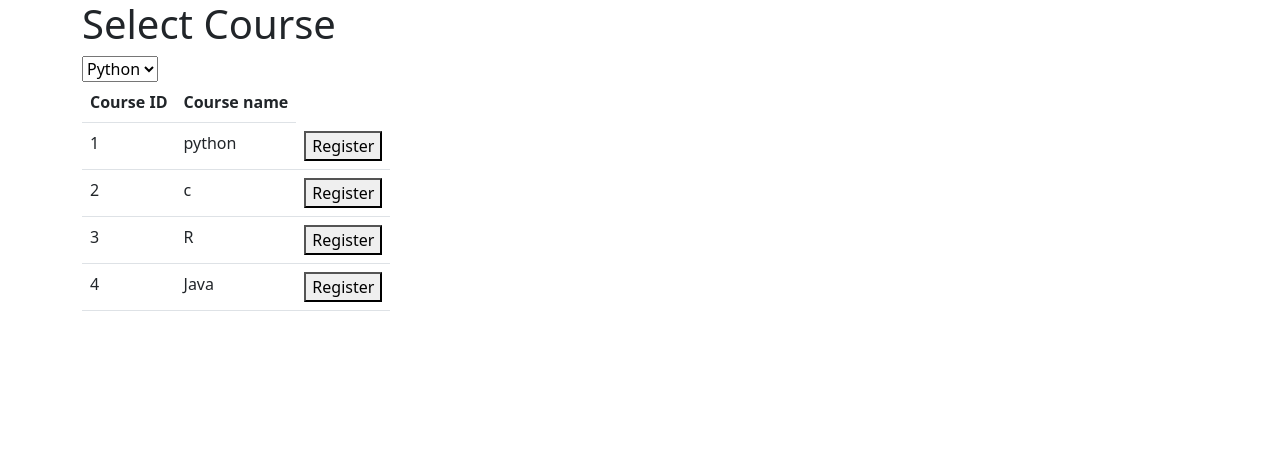
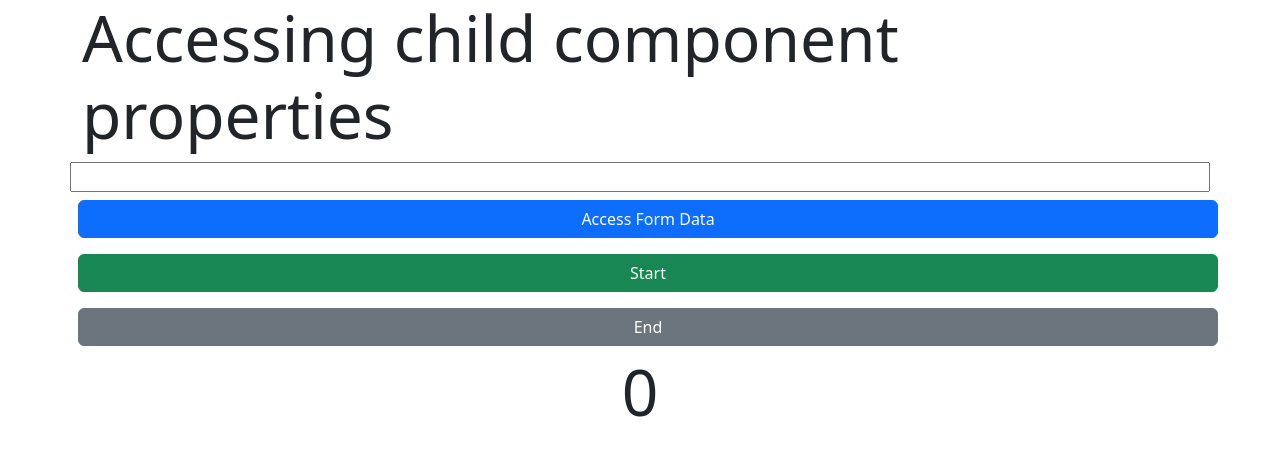
Before and after one commit to Pr454th/PoolCarz, an Angular app: page / in a window 1280 px wide. Shown: the top 456 px of the page. Built offline with nearby package versions, Linux system fonts and the light colour scheme.

Commit message:
child members accessing using viewchild

```diff
--- a/src/app/app.component.html
+++ b/src/app/app.component.html
@@ -1,4 +1,5 @@
-<div *ngIf="submitted" class="container">
+<!--Login form-->
+<!-- <div *ngIf="!submitted" class="container">
   <div class="container">
     <div class="row justify-content-center mt-2">
       <div class="card col-md-12 w-50">
@@ -27,8 +28,7 @@
       </div>
     </div>
   </div>
-</div>
-<!--parent to child component-->
+</div> -->
 <!-- <div *ngIf="submitted" class="container">
   <div class="row mt-2">
     <div class="col-lg">
@@ -46,7 +46,10 @@
     </div>
   </div>
 </div> -->
-<div class="container">
+
+<!--parent to child component-->
+<!---->
+<!-- <div class="container">
   <div>
     <h1>Select Course</h1>
     <select #course (change)="course.value">
@@ -56,11 +59,27 @@
         <option value="Java">Java</option>
     </select>
   </div>
-  <!-- <app-courselist [cName]="course.value"></app-courselist> -->
+  <app-courselist [cName]="course.value"></app-courselist>
 </div>
+-->
+
+<!--child to parent component-->
+<!--
 <div class="container">
   <div>
     <app-courselist (OnRegister)="assignedCourse($event)"></app-courselist>
     <p *ngIf="message">You have choosen {{message}}</p>
   </div>
+</div> -->
+
+<!--view child child members accessed by parent component-->
+<div class="container">
+  <div class="row">
+    <h1 class="display-3">Accessing child component properties</h1>
+    <input type="text" #ssn>
+    <button class="btn btn-primary m-2" (click)="modify()">Access Form Data</button>
+    <button class="btn btn-success m-2" (click)="startTimer()">Start</button>
+    <button class="btn btn-secondary m-2" (click)="endTimer()">End</button>
+    <app-timer></app-timer>
   </div>
+</div>
--- a/src/app/app.component.ts
+++ b/src/app/app.component.ts
@@ -1,12 +1,13 @@
-import { Component } from '@angular/core';
+import { AfterViewInit, Component, ElementRef, ViewChild } from '@angular/core';
 import { Login } from './login/login';
+import { TimerComponent } from './timer/timer.component';
 
 @Component({
   selector: 'app-root',
   templateUrl: './app.component.html',
   styleUrls: ['./app.component.css']
 })
-export class AppComponent {
+export class AppComponent implements AfterViewInit {
   title:string="angular";
   message!:string;//child to parent component
   isAuthenticated!:boolean;//!->to avoid initialization errors
@@ -38,4 +39,24 @@ export class AppComponent {
   {
     this.message=x;
   }
+  //viewchild decorator
+  @ViewChild(TimerComponent) timercomponent!:TimerComponent;
+  startTimer()
+  {
+    this.timercomponent.begin();
+  }
+  endTimer()
+  {
+    this.timercomponent.end();
+  }
+  //view decorator to access data from app/parent component
+  @ViewChild('ssn') ssn!:ElementRef;
+  ngAfterViewInit()
+  {
+    this.ssn.nativeElement.style.color="red";
+  }
+  modify()
+  {
+    this.ssn.nativeElement.style.color="green";
+  }
 }
--- a/src/app/app.module.ts
+++ b/src/app/app.module.ts
@@ -10,6 +10,7 @@ import { RidehoverDirective } from './ridehover.directive';
 import { FormsModule } from '@angular/forms';
 import { RidefilterPipe } from './ridefilter.pipe';
 import { CourselistComponent } from './courselist/courselist.component';
+import { TimerComponent } from './timer/timer.component';
 
 @NgModule({
   declarations: [
@@ -19,7 +20,8 @@ import { CourselistComponent } from './courselist/courselist.component';
     BookRideComponent,
     RidehoverDirective,
     RidefilterPipe,
-    CourselistComponent
+    CourselistComponent,
+    TimerComponent
   ],
   imports: [
     BrowserModule,
--- a/src/app/courselist/courselist.component.ts
+++ b/src/app/courselist/courselist.component.ts
@@ -13,6 +13,7 @@ export class CourselistComponent implements OnInit {
     {id:3,name:"R"},
     {id:4,name:"Java"},
   ];
+  //parent to child
   @Input() set cName(c:string)
   {
     this.course=[];
@@ -24,7 +25,8 @@ export class CourselistComponent implements OnInit {
       }
     }
   }
-@Output() OnRegister=new EventEmitter<string>();
+  //child to parent
+  @Output() OnRegister=new EventEmitter<string>();
   register(courseName:string)
   {
     this.OnRegister.emit(courseName);
--- /dev/null
+++ b/src/app/timer/timer.component.html
@@ -0,0 +1,5 @@
+<div class="row">
+    <div class="col d-flex justify-content-center">
+        <h1 class="display-3">{{count}}</h1>
+    </div>
+</div>
--- /dev/null
+++ b/src/app/timer/timer.component.ts
@@ -0,0 +1,29 @@
+import { Component, OnInit } from '@angular/core';
+
+@Component({
+  selector: 'app-timer',
+  templateUrl: './timer.component.html',
+  styleUrls: ['./timer.component.css']
+})
+export class TimerComponent implements OnInit {
+
+  constructor() { }
+
+  ngOnInit(): void {
+  }
+  count:number=0;
+  flag:boolean=false;
+  start:any;
+  begin()
+  {
+    this.flag=true;
+    this.start=setInterval(()=>{
+    this.count++;
+    },1000);
+  }
+  end()
+  {
+    clearInterval(this.start);
+    this.count=0;
+  }
+}
```
Also changed, not shown: src/app/timer/timer.component.css (added), 1 other file (tests, documents, lock files or other folders). Lines whose indentation alone changed are shown as unchanged.
